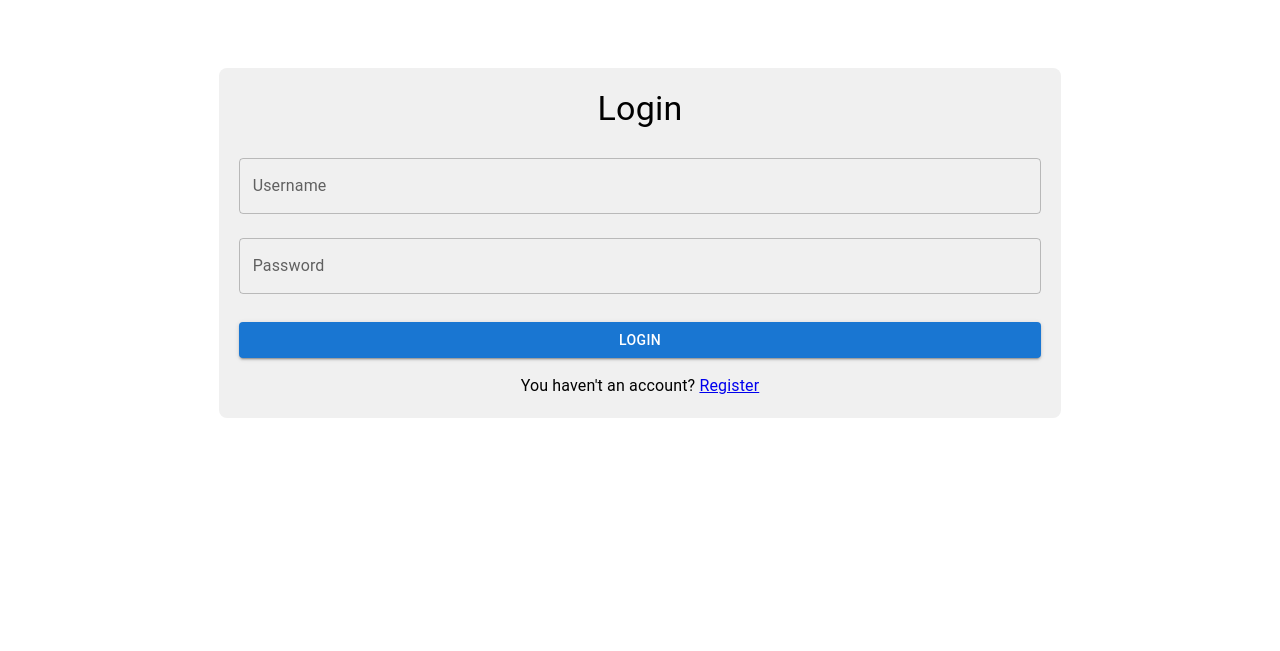
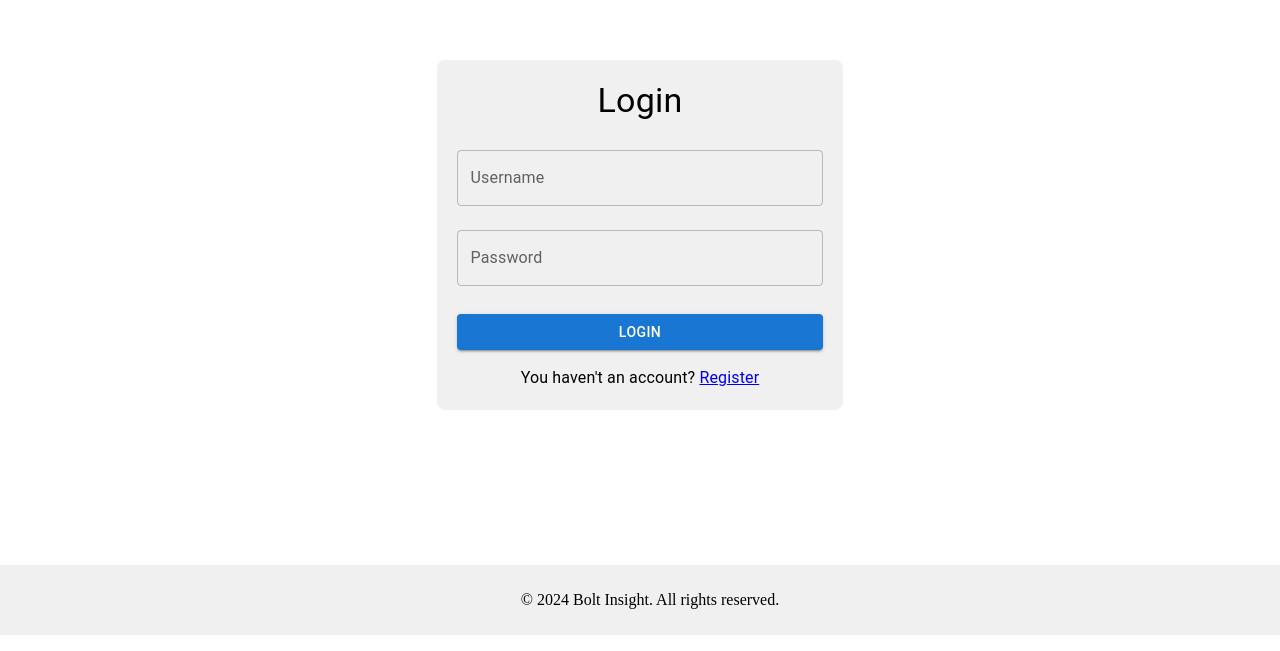
Before and after one commit to semihataman161/bolt-insight-chatbot-case, a React (Vite) app in the folder bolt-insight-chatbot-frontend/: page /login in a window 1280 px wide. Shown: the part 165-816 px from the top of the page. Built offline with nearby package versions, Linux system fonts and the light colour scheme; the HTML template or start-up script is replaced by a standard one.

Commit message:
Add PageNotFound and Footer components.

```diff
--- /dev/null
+++ b/bolt-insight-chatbot-frontend/src/components/Footer/index.tsx
@@ -0,0 +1,27 @@
+import React from "react";
+import { Box } from "@mui/material";
+
+const Footer: React.FC = () => {
+  const currentYear = new Date().getFullYear();
+
+  return (
+    <Box
+      sx={{
+        width: "100%",
+        position: "fixed",
+        bottom: 0,
+        left: 0,
+        backgroundColor: "#F0F0F0",
+        color: "#000",
+        textAlign: "center",
+        padding: "10px",
+      }}
+    >
+      <footer>
+        <p>© {currentYear} Bolt Insight. All rights reserved.</p>
+      </footer>
+    </Box>
+  );
+};
+
+export default Footer;
--- /dev/null
+++ b/bolt-insight-chatbot-frontend/src/components/PageNotFound/index.css
@@ -0,0 +1,43 @@
+html,
+body,
+#root {
+  height: 100%;
+  margin: 0;
+  display: flex;
+  justify-content: center;
+  align-items: center;
+}
+
+.page-not-found {
+  text-align: center;
+}
+
+.page-not-found h1 {
+  font-size: 4rem;
+  color: #ff6b6b;
+}
+
+.page-not-found h2 {
+  font-size: 2rem;
+  color: #333;
+}
+
+.page-not-found p {
+  font-size: 1.2rem;
+  color: #777;
+}
+
+.back-home {
+  display: inline-block;
+  margin-top: 20px;
+  padding: 10px 20px;
+  background-color: #ff6b6b;
+  color: #fff;
+  text-decoration: none;
+  border-radius: 5px;
+  transition: background-color 0.3s ease;
+}
+
+.back-home:hover {
+  background-color: #ff4040;
+}
--- /dev/null
+++ b/bolt-insight-chatbot-frontend/src/components/PageNotFound/index.tsx
@@ -0,0 +1,18 @@
+import React from "react";
+import { Link } from "react-router-dom";
+import "./index.css";
+
+const PageNotFound: React.FC = () => {
+  return (
+    <div className="page-not-found">
+      <h1>404</h1>
+      <h2>Oops! Page Not Found</h2>
+      <p>The page you're looking for doesn't exist or has been moved.</p>
+      <Link to="/" className="back-home">
+        Go back to Home
+      </Link>
+    </div>
+  );
+};
+
+export default PageNotFound;
--- a/bolt-insight-chatbot-frontend/src/router/index.tsx
+++ b/bolt-insight-chatbot-frontend/src/router/index.tsx
@@ -1,19 +1,22 @@
-
-import { BrowserRouter, Routes, Route } from 'react-router-dom';
-import HomeRoute from '@/router/routes/Home';
-import LoginRoute from '@/router/routes/Login';
-import RegisterRoute from '@/router/routes/Register';
-import MainPageRoute from '@/router/routes/MainPage';
+import { BrowserRouter, Routes, Route } from "react-router-dom";
+import HomeRoute from "@/router/routes/Home";
+import LoginRoute from "@/router/routes/Login";
+import RegisterRoute from "@/router/routes/Register";
+import MainPageRoute from "@/router/routes/MainPage";
+import PageNotFound from "@/components/PageNotFound";
+import Footer from "@/components/Footer";
 
 export default function Router() {
   return (
     <BrowserRouter>
       <Routes>
-                <Route path='/' element={<HomeRoute />} />
-                <Route path='/login/*' element={<LoginRoute />} />
-                <Route path='/register/*' element={<RegisterRoute />} />
-                <Route path='/main-page/*' element={<MainPageRoute />} />
+        <Route path="/" element={<HomeRoute />} />
+        <Route path="/login/*" element={<LoginRoute />} />
+        <Route path="/register/*" element={<RegisterRoute />} />
+        <Route path="/main-page/*" element={<MainPageRoute />} />
+        <Route path="*" element={<PageNotFound />} />
       </Routes>
+      <Footer />
     </BrowserRouter>
   );
-};
+}
```
Lines whose indentation alone changed are shown as unchanged.
